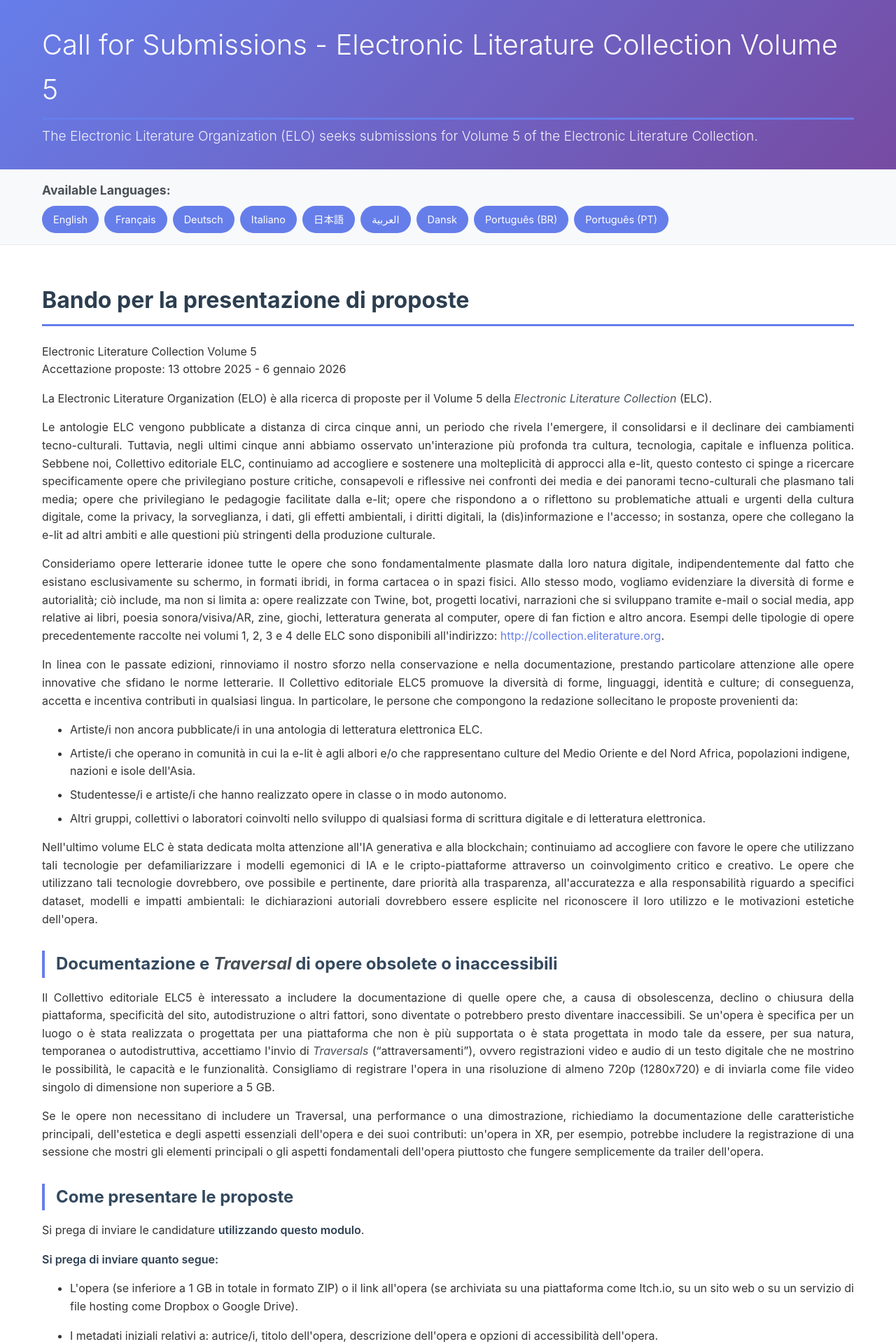
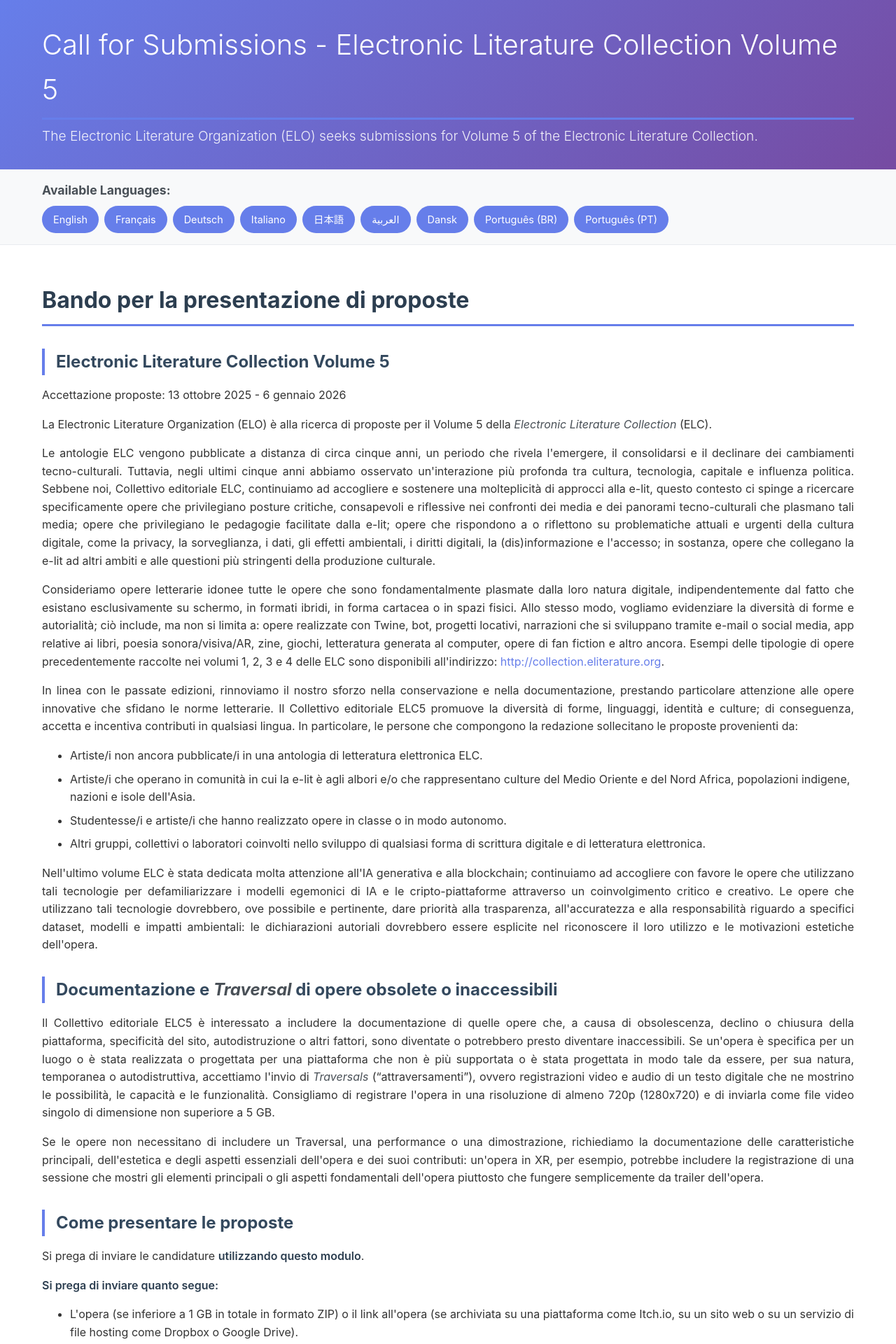
Before and after one commit to eliterature/elc5-info, a Jekyll site: the page built from docs/IT/index.md, in a window 1280 px wide. Shown: the top 1920 px of the page at 70% size. Built offline with Jekyll 4.4.1, drawn with Linux system fonts in a browser that asks for light colours; our own code applies the rules of GitHub Pages for plain Markdown files.

Commit message:
Small IT update

```diff
--- a/docs/IT/index.md
+++ b/docs/IT/index.md
@@ -1,6 +1,7 @@
 # Bando per la presentazione di proposte
 
-Electronic Literature Collection Volume 5\
+## Electronic Literature Collection Volume 5
+
 Accettazione proposte: 13 ottobre 2025 - 6 gennaio 2026
 
 La Electronic Literature Organization (ELO) è alla ricerca di proposte
```
